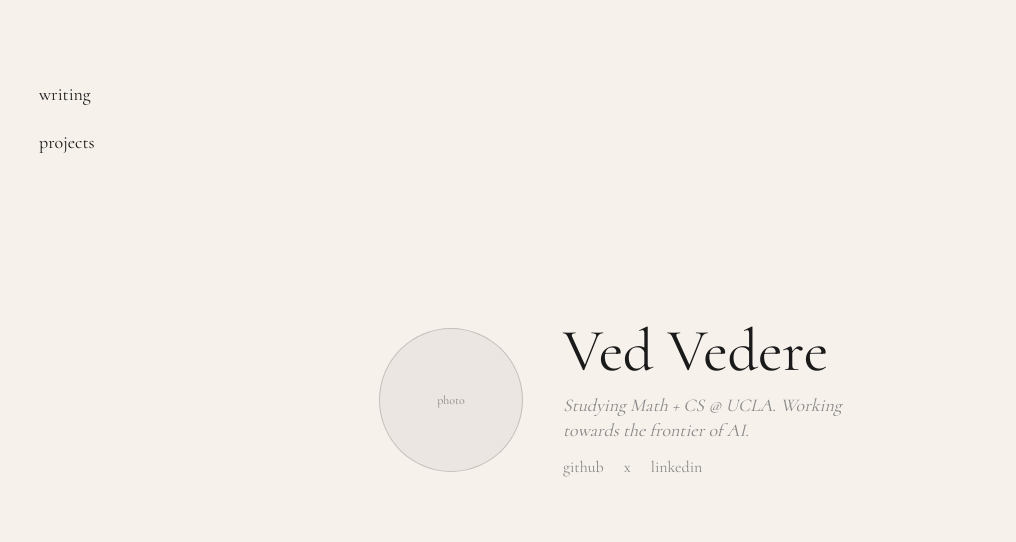
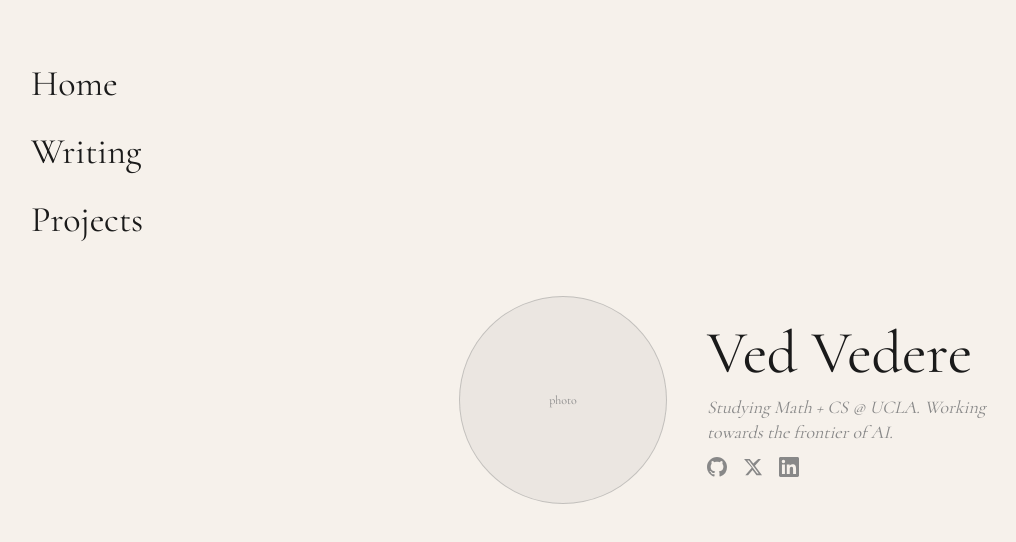
Before and after one commit to vedthebear/website, a Next.js app: page / in a window 1280 px wide. Shown: the top 542 px of the page, without its empty margins (9-1025 px from the left). Built offline with nearby package versions, Linux system fonts and the light colour scheme.

Commit message:
restucture head, clean up nav bar

```diff
--- a/app/layout.tsx
+++ b/app/layout.tsx
@@ -1,5 +1,6 @@
 import type { Metadata } from "next";
 import { Cormorant } from "next/font/google";
+import Link from "next/link";
 import "./globals.css";
 
 const cormorant = Cormorant({
@@ -20,7 +21,16 @@ export default function RootLayout({
 }) {
   return (
     <html lang="en" className={`${cormorant.variable} h-full`}>
-      <body className="min-h-full flex flex-col">{children}</body>
+      <body className="flex min-h-full">
+        <nav className="fixed top-0 left-0 h-screen flex flex-col gap-7 px-10 py-16">
+          <Link href="/" className="text-4xl underline-slide">Home</Link>
+          <Link href="/writing" className="text-4xl underline-slide">Writing</Link>
+          <Link href="/projects" className="text-4xl underline-slide">Projects</Link>
+        </nav>
+        <div className="ml-56 flex-1 flex flex-col">
+          {children}
+        </div>
+      </body>
     </html>
   );
 }
--- a/app/page.tsx
+++ b/app/page.tsx
@@ -2,19 +2,11 @@ import Link from "next/link";
 
 export default function Home() {
   return (
-    <main className="relative min-h-screen flex flex-col items-center justify-center px-8 py-20">
-
-      {/* Left nav — vertical */}
-      <nav className="absolute left-12 top-20 flex flex-col gap-5 text-lg">
-        <Link href="/writing" className="underline-slide">writing</Link>
-        <Link href="/projects" className="underline-slide">projects</Link>
-      </nav>
-
-      {/* Header: photo + text side by side */}
+    <main className="flex-1 flex flex-col items-center justify-center px-8 py-20">
       <div className="flex items-center gap-10">
 
         {/* Photo placeholder */}
-        <div className="w-36 h-36 rounded-full border border-[var(--muted)]/40 bg-[var(--muted)]/10 flex items-center justify-center shrink-0">
+        <div className="w-52 h-52 rounded-full border border-[var(--muted)]/40 bg-[var(--muted)]/10 flex items-center justify-center shrink-0">
           <span className="text-xs text-[var(--muted)]">photo</span>
         </div>
 
@@ -24,15 +16,21 @@ export default function Home() {
           <p className="text-lg text-[var(--muted)] italic leading-snug max-w-xs">
             Studying Math + CS @ UCLA. Working towards the frontier of AI.
           </p>
-          <div className="flex gap-5 text-base text-[var(--muted)]">
-            <a href="https://github.com/vedthebear" target="_blank" rel="noopener noreferrer" className="underline-slide hover:text-[var(--foreground)] transition-colors">
-              github
+          <div className="flex gap-4 text-[var(--muted)]">
+            <a href="https://github.com/vedthebear" target="_blank" rel="noopener noreferrer" className="hover:text-[var(--foreground)] transition-colors" aria-label="GitHub">
+              <svg viewBox="0 0 24 24" fill="currentColor" className="w-5 h-5">
+                <path d="M12 0C5.37 0 0 5.37 0 12c0 5.31 3.435 9.795 8.205 11.385.6.105.825-.255.825-.57 0-.285-.015-1.23-.015-2.235-3.015.555-3.795-.735-4.035-1.41-.135-.345-.72-1.41-1.23-1.695-.42-.225-1.02-.78-.015-.795.945-.015 1.62.87 1.845 1.23 1.08 1.815 2.805 1.305 3.495.99.105-.78.42-1.305.765-1.605-2.67-.3-5.46-1.335-5.46-5.925 0-1.305.465-2.385 1.23-3.225-.12-.3-.54-1.53.12-3.18 0 0 1.005-.315 3.3 1.23.96-.27 1.98-.405 3-.405s2.04.135 3 .405c2.295-1.56 3.3-1.23 3.3-1.23.66 1.65.24 2.88.12 3.18.765.84 1.23 1.905 1.23 3.225 0 4.605-2.805 5.625-5.475 5.925.435.375.81 1.095.81 2.22 0 1.605-.015 2.895-.015 3.3 0 .315.225.69.825.57A12.02 12.02 0 0 0 24 12c0-6.63-5.37-12-12-12z"/>
+              </svg>
             </a>
-            <a href="https://x.com/vedvedere" target="_blank" rel="noopener noreferrer" className="underline-slide hover:text-[var(--foreground)] transition-colors">
-              x
+            <a href="https://x.com/vedvedere" target="_blank" rel="noopener noreferrer" className="hover:text-[var(--foreground)] transition-colors" aria-label="X">
+              <svg viewBox="0 0 24 24" fill="currentColor" className="w-5 h-5">
+                <path d="M18.244 2.25h3.308l-7.227 8.26 8.502 11.24H16.17l-4.714-6.231-5.401 6.231H2.748l7.73-8.835L1.254 2.25H8.08l4.264 5.633 5.9-5.633zm-1.161 17.52h1.833L7.084 4.126H5.117z"/>
+              </svg>
             </a>
-            <a href="https://linkedin.com/in/ved-vedere" target="_blank" rel="noopener noreferrer" className="underline-slide hover:text-[var(--foreground)] transition-colors">
-              linkedin
+            <a href="https://linkedin.com/in/ved-vedere" target="_blank" rel="noopener noreferrer" className="hover:text-[var(--foreground)] transition-colors" aria-label="LinkedIn">
+              <svg viewBox="0 0 24 24" fill="currentColor" className="w-5 h-5">
+                <path d="M20.447 20.452h-3.554v-5.569c0-1.328-.027-3.037-1.852-3.037-1.853 0-2.136 1.445-2.136 2.939v5.667H9.351V9h3.414v1.561h.046c.477-.9 1.637-1.85 3.37-1.85 3.601 0 4.267 2.37 4.267 5.455v6.286zM5.337 7.433a2.062 2.062 0 0 1-2.063-2.065 2.064 2.064 0 1 1 2.063 2.065zm1.782 13.019H3.555V9h3.564v11.452zM22.225 0H1.771C.792 0 0 .774 0 1.729v20.542C0 23.227.792 24 1.771 24h20.451C23.2 24 24 23.227 24 22.271V1.729C24 .774 23.2 0 22.222 0h.003z"/>
+              </svg>
             </a>
           </div>
         </div>
--- a/app/projects/page.tsx
+++ b/app/projects/page.tsx
@@ -1,19 +1,12 @@
-import Link from "next/link";
 import { projects } from "@/content/projects";
 
-export const metadata = { title: "projects — Ved Vedere" };
+export const metadata = { title: "Projects — Ved Vedere" };
 
 export default function ProjectsPage() {
   return (
-    <main className="flex flex-col items-center px-8 py-16">
+    <main className="flex flex-col items-center px-8 py-20">
       <div className="w-full max-w-lg">
-        <nav className="mb-16 text-base text-[var(--muted)] text-center">
-          <Link href="/" className="underline-slide hover:text-[var(--foreground)] transition-colors">
-            Ved Vedere
-          </Link>
-        </nav>
-
-        <h2 className="text-3xl mb-12 text-center">projects</h2>
+        <h2 className="text-3xl mb-12 text-center">Projects</h2>
 
         <ul className="flex flex-col gap-8">
           {projects.map((project) => (
--- a/app/writing/[slug]/page.tsx
+++ b/app/writing/[slug]/page.tsx
@@ -1,4 +1,3 @@
-import Link from "next/link";
 import { notFound } from "next/navigation";
 import { MDXRemote } from "next-mdx-remote/rsc";
 import { getAllPosts, getPost } from "@/lib/mdx";
@@ -36,17 +35,8 @@ export default async function PostPage({
   }
 
   return (
-    <main className="flex flex-col items-center px-8 py-16">
+    <main className="flex flex-col items-center px-8 py-20">
       <div className="w-full max-w-lg">
-        <nav className="mb-16 flex justify-center gap-6 text-base text-[var(--muted)]">
-          <Link href="/" className="underline-slide hover:text-[var(--foreground)] transition-colors">
-            Ved Vedere
-          </Link>
-          <Link href="/writing" className="underline-slide hover:text-[var(--foreground)] transition-colors">
-            writing
-          </Link>
-        </nav>
-
         <header className="mb-12 text-center">
           <h1 className="text-4xl mb-2">{post.title}</h1>
           <time className="text-base text-[var(--muted)]">{post.date}</time>
--- a/app/writing/page.tsx
+++ b/app/writing/page.tsx
@@ -1,21 +1,15 @@
 import Link from "next/link";
 import { getAllPosts } from "@/lib/mdx";
 
-export const metadata = { title: "writing — Ved Vedere" };
+export const metadata = { title: "Writing — Ved Vedere" };
 
 export default function WritingPage() {
   const posts = getAllPosts();
 
   return (
-    <main className="flex flex-col items-center px-8 py-16">
+    <main className="flex flex-col items-center px-8 py-20">
       <div className="w-full max-w-lg">
-        <nav className="mb-16 text-base text-[var(--muted)] text-center">
-          <Link href="/" className="underline-slide hover:text-[var(--foreground)] transition-colors">
-            Ved Vedere
-          </Link>
-        </nav>
-
-        <h2 className="text-3xl mb-12 text-center">writing</h2>
+        <h2 className="text-3xl mb-12 text-center">Writing</h2>
 
         {posts.length === 0 ? (
           <p className="text-[var(--muted)] text-center">no posts yet.</p>
```
